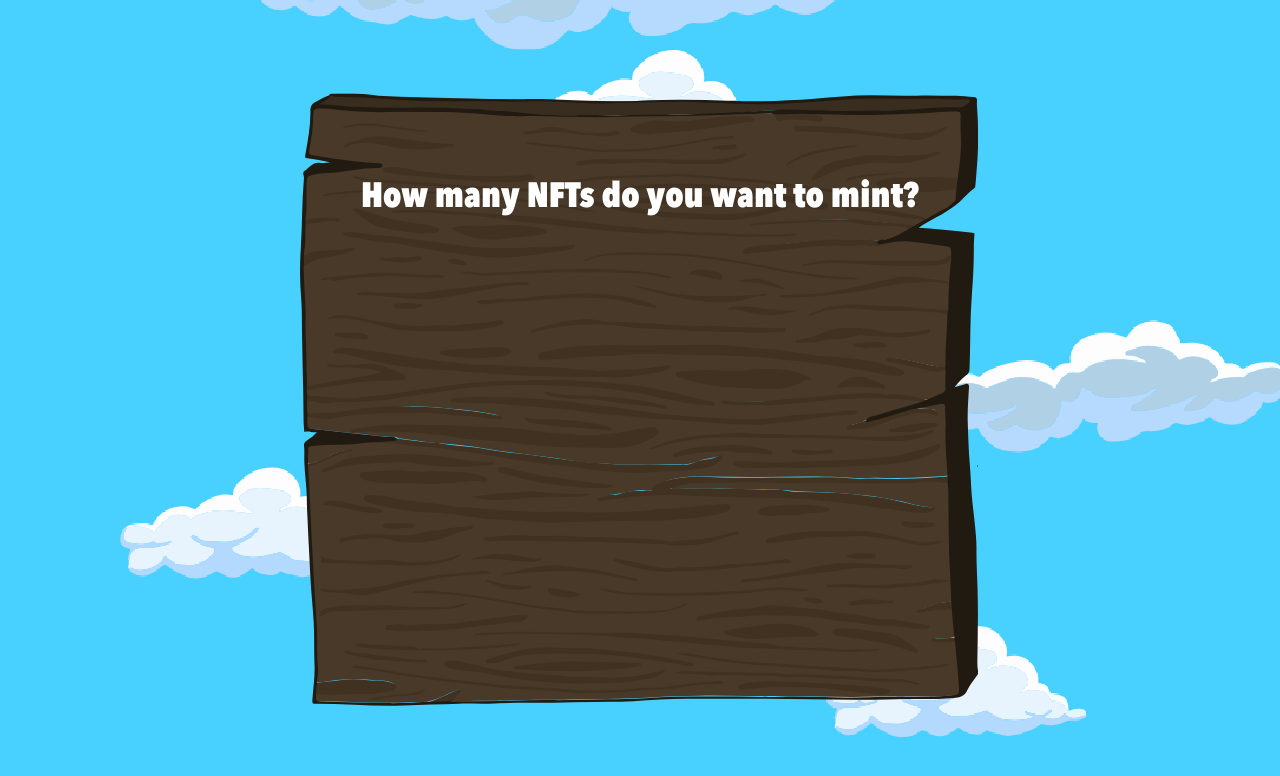
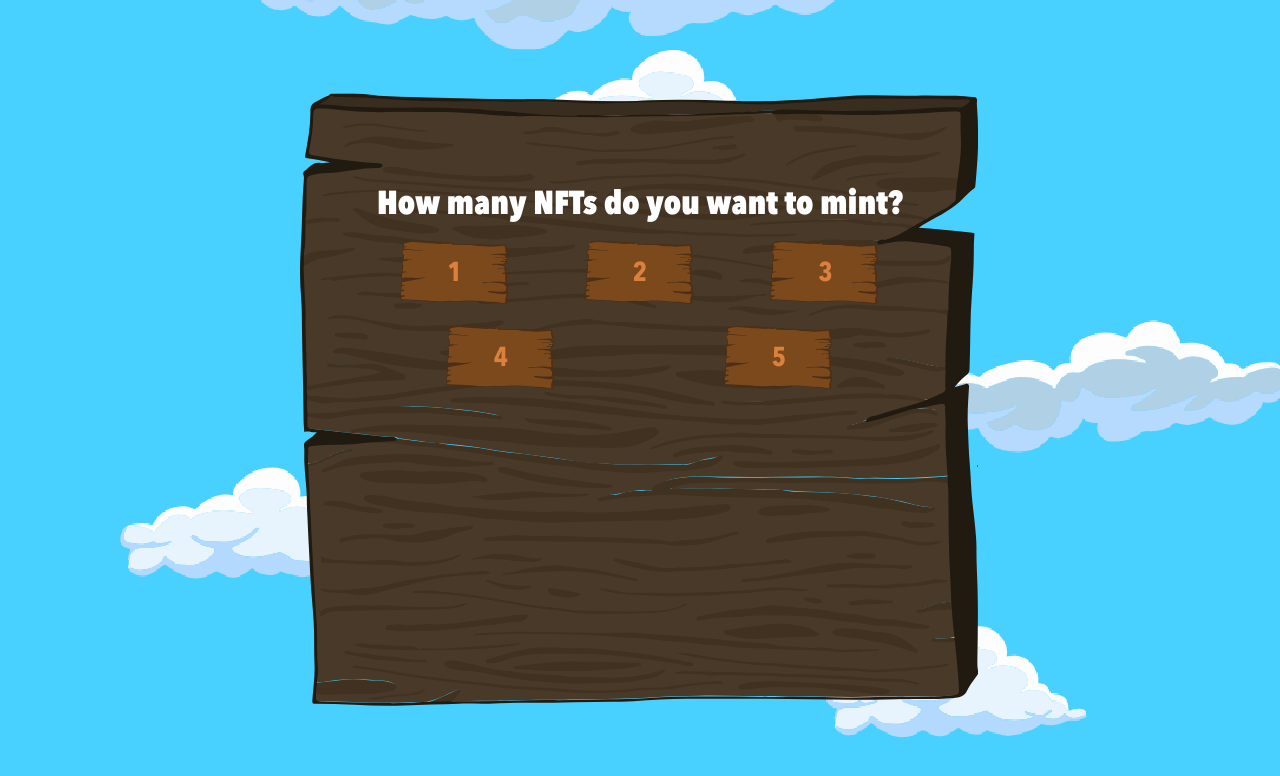
Before and after one commit to bhopalg/trippytigers-dapp, a Next.js app: page / in a window 1280 px wide. Shown: the top 776 px of the page. Built offline with nearby package versions, Linux system fonts and the light colour scheme.

Commit message:
qunainty done

```diff
--- a/pages/index.tsx
+++ b/pages/index.tsx
@@ -4,6 +4,9 @@ import styles from '../styles/Home.module.css';
 import Image from "next/image";
 
 const Home: NextPage = () => {
+
+
+
     return (
     <div>
       <Head>
@@ -12,12 +15,34 @@ const Home: NextPage = () => {
         <link rel="icon" href="/favicon.ico" />
       </Head>
 
-      <main className={styles['mint-page-main']}>
+      <main className={`${styles['mint-page-main']} flex justify-center items-center`}>
           <div className={styles['nft-table-container']}>
               <Image src={'/images/nft-table.svg'} alt={'nft-table'} layout='fill' objectFit='contain'/>
 
               <div className={`${styles['content-container']}`}>
                   <h1 className={`${styles['content-title']} text-white text-center`}>How many NFTs do you want to mint?</h1>
+                  <div className={`${styles['quantity-container']} mx-auto px-4 sm:px-6 lg:px-8`}>
+                      <ul role={'list'} className={'flex flex-col xl:flex-row'}>
+                          {[1,2,3].map((li: number) => (
+                              <li key={li} className={'basis-full'}>
+                                  <div className={`${styles['quantity-box']}`}>
+                                      <img src={'/images/nft-radio-btn.svg'} className={`${styles['nft-radio-image']} w-full`}/>
+                                        <p className={styles['quantity']}>{li}</p>
+                                  </div>
+                              </li>
+                          ))}
+                      </ul>
+                      <ul role={'list'} className={'flex flex-col xl:flex-row  mt-5'}>
+                          {[4,5].map((li: number) => (
+                              <li key={li} className={'basis-full'}>
+                                  <div className={`${styles['quantity-box']}`}>
+                                      <img src={'/images/nft-radio-btn.svg'} className={`${styles['nft-radio-image']} w-full`}/>
+                                      <p className={styles['quantity']}>{li}</p>
+                                  </div>
+                              </li>
+                          ))}
+                      </ul>
+                  </div>
               </div>
           </div>
       </main>
--- a/styles/Home.module.css
+++ b/styles/Home.module.css
@@ -7,32 +7,61 @@
 
 .nft-table-container {
     max-height: 680px;
-    position: absolute;
+    position: relative;
     display: block;
     height: 100%;
     max-width: 680px;
     width: 100%;
     z-index: 1;
-    top: 50%;
-    left: 50%;
-    transform: translate(-50%, -50%);
 }
 
 .content-container {
     position: absolute;
     width: 100%;
     height: 100%;
-    padding-top: 110px;
+    padding-top: 119px;
 }
 
 .content-title {
-    font-size: 35px;
+    font-size: 33px;
     -webkit-marquee-increment: 0vw;
     margin-top: 0;
     margin-bottom: 1vw;
     font-family: "Avenir Next Condensed", serif;
     font-weight: 900;
     font-style: normal;
+}
+
+.quantity-container {
+    max-width: 620px;
+}
+
+.quantity-box {
+    max-width: 110px;
+    width: 100%;
+    margin: 0 auto;
+    position: relative;
+    text-align: center;
+}
+
+.nft-radio-image {
+    position: absolute;
+    z-index: 1;
+    top: 0;
+    left: 0;
+    width: 100%;
+}
+
+.quantity {
+    width: 100%;
+    display: block;
+    z-index: 2;
+    position: relative;
+    padding: 11% 0;
+    font-family: "Avenir Next Condensed", sans-serif;
+    font-weight: bold;
+    font-size: 1.7em;
+    color: #da813d;
 }
 
 @media (max-width: 768px) {
```
Also changed, not shown: public/images/nft-radio-btn.svg (added).
